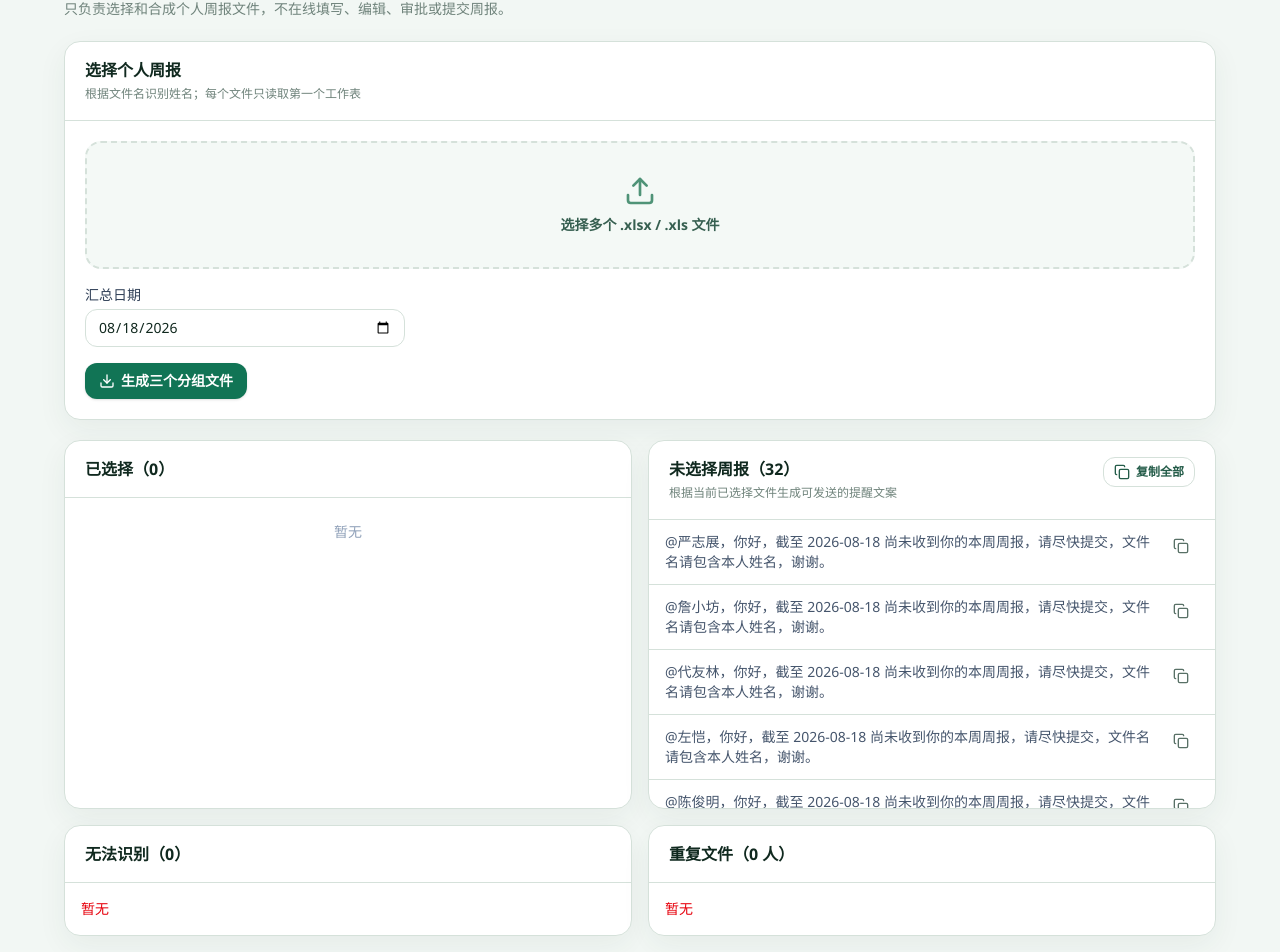
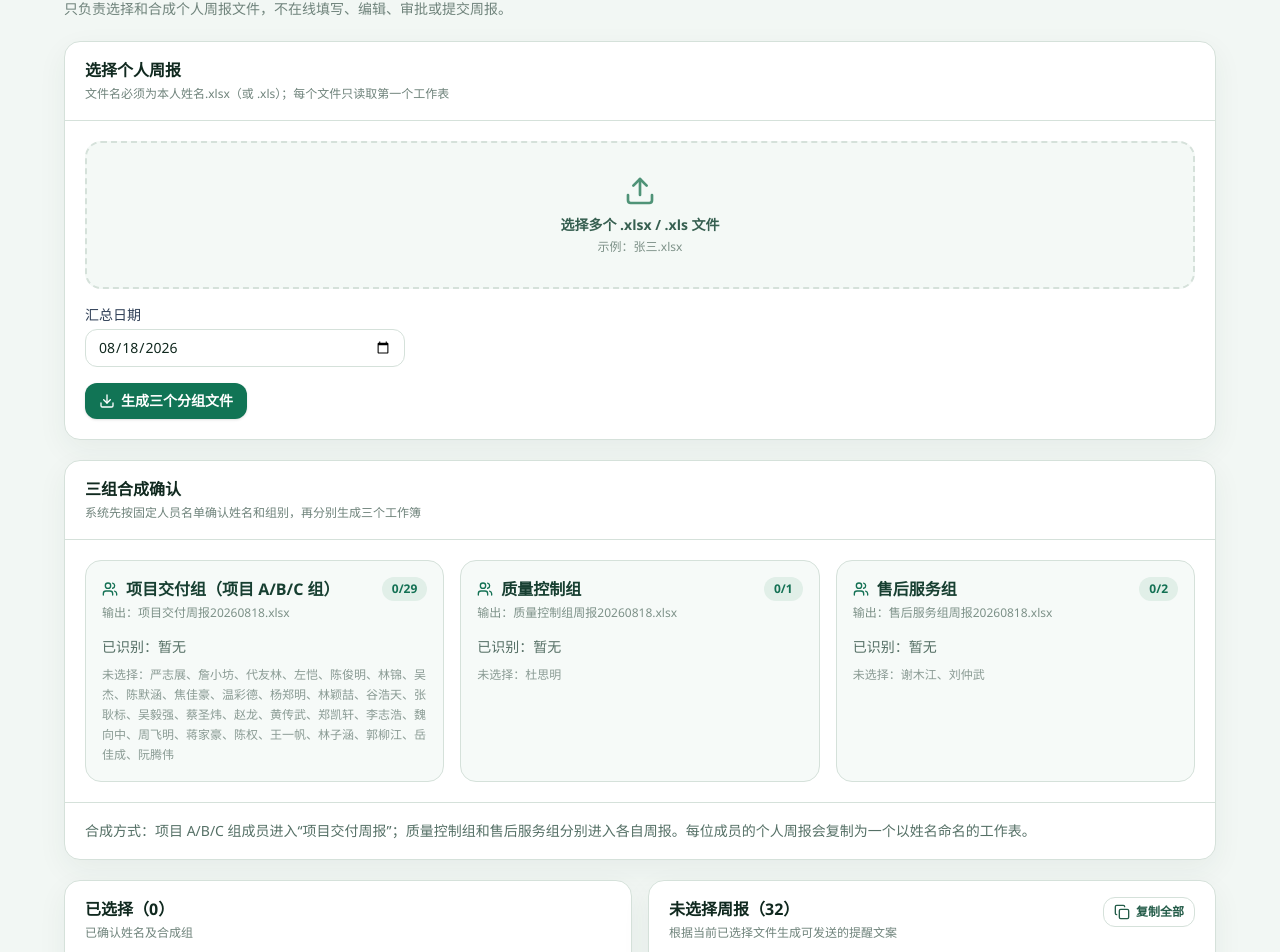
Before and after one commit to hannie1213/hiri-project-ops-toolkit, a Next.js app: page /weekly in a window 1280 px wide. Shown: the part 132-1084 px from the top of the page. Built offline with nearby package versions, Linux system fonts and the light colour scheme.

Commit message:
feat: clarify weekly report grouping

```diff
--- a/src/app/weekly/page.tsx
+++ b/src/app/weekly/page.tsx
@@ -1,9 +1,9 @@
 "use client";
 
 import { useMemo, useState } from "react";
-import { Copy, Download, FileSpreadsheet, Upload } from "lucide-react";
+import { Copy, Download, FileSpreadsheet, Upload, Users } from "lucide-react";
 import { Button, Card, CardHeader, Input } from "@/components/ui";
-import { buildWeeklyGroupWorkbooks, recognizeWeeklyMember, WEEKLY_GROUPS } from "@/lib/excel";
+import { buildWeeklyGroupWorkbooks, recognizeWeeklyMember, weeklyGroupForMember, WEEKLY_GROUP_LABELS, WEEKLY_GROUPS, type WeeklyGroupKey } from "@/lib/excel";
 
 type Selected = { file: File; member: string | null };
 
@@ -16,6 +16,11 @@ export default function WeeklyPage() {
   const duplicates = Object.entries(counts).filter(([, count]) => count > 1).map(([name]) => name);
   const allMembers = Object.values(WEEKLY_GROUPS).flat();
   const missing = allMembers.filter((name) => !counts[name]);
+  const groupOverview = (Object.keys(WEEKLY_GROUPS) as WeeklyGroupKey[]).map((group) => {
+    const members = [...WEEKLY_GROUPS[group]];
+    const selectedMembers = members.filter((name) => !!counts[name]);
+    return { group, members, selectedMembers, missingMembers: members.filter((name) => !counts[name]) };
+  });
 
   function choose(event: React.ChangeEvent<HTMLInputElement>) {
     setSelected(Array.from(event.target.files ?? []).map((file) => ({ file, member: recognizeWeeklyMember(file.name) })));
@@ -24,7 +29,7 @@ export default function WeeklyPage() {
   async function merge() {
     const invalid = selected.filter((item) => !item.member);
     if (!selected.length) return setMessage("请先选择个人周报 Excel 文件");
-    if (invalid.length) return setMessage(`以下文件无法识别人员，请修正文件名后重选：${invalid.map((item) => item.file.name).join("、")}`);
+    if (invalid.length) return setMessage(`以下文件无法识别人员，请将文件名改为本人姓名后重选：${invalid.map((item) => item.file.name).join("、")}`);
     if (duplicates.length) return setMessage(`同一人员选择了多个文件，已停止合成：${duplicates.join("、")}`);
     setBusy(true); setMessage("");
     try {
@@ -38,21 +43,22 @@ export default function WeeklyPage() {
     } catch (error) { setMessage(error instanceof Error ? error.message : "合成失败"); }
     finally { setBusy(false); }
   }
-  function reminderText(name: string) { return `@${name}，你好，截至 ${dateLabel} 尚未收到你的本周周报，请尽快提交，文件名请包含本人姓名，谢谢。`; }
+  function reminderText(name: string) { return `@${name}，你好，截至 ${dateLabel} 尚未收到你的本周周报，请尽快提交，并将文件名以自己的名字命名，谢谢。`; }
   async function copyReminder(text: string, name?: string) { if (!text.trim()) return setMessage("当前没有需要提醒的人员"); await navigator.clipboard.writeText(text); setMessage(name ? `已复制 ${name} 的周报提醒文案` : "已复制全部未提交周报提醒文案"); }
 
   return <div className="mx-auto max-w-6xl space-y-5">
     <div className="page-heading"><h1>周报 Excel 合成</h1><p className="mt-1 text-sm">只负责选择和合成个人周报文件，不在线填写、编辑、审批或提交周报。</p></div>
-    <Card><CardHeader title="选择个人周报" desc="根据文件名识别姓名；每个文件只读取第一个工作表"/><div className="space-y-4 p-5">
-      <label className="flex cursor-pointer flex-col items-center rounded-2xl border-2 border-dashed border-[#bcd5c8] bg-[#f4f9f6] py-8 transition hover:border-[#45a07b] hover:bg-[#ecf6f0]"><Upload className="h-8 w-8 text-[#4f9377]"/><span className="mt-2 text-sm font-semibold text-[#365f50]">选择多个 .xlsx / .xls 文件</span><input type="file" multiple accept=".xlsx,.xls" className="hidden" onChange={choose}/></label>
+    <Card><CardHeader title="选择个人周报" desc="文件名必须为本人姓名.xlsx（或 .xls）；每个文件只读取第一个工作表"/><div className="space-y-4 p-5">
+      <label className="flex cursor-pointer flex-col items-center rounded-2xl border-2 border-dashed border-[#bcd5c8] bg-[#f4f9f6] py-8 transition hover:border-[#45a07b] hover:bg-[#ecf6f0]"><Upload className="h-8 w-8 text-[#4f9377]"/><span className="mt-2 text-sm font-semibold text-[#365f50]">选择多个 .xlsx / .xls 文件</span><span className="mt-1 text-xs text-[#7d9188]">示例：张三.xlsx</span><input type="file" multiple accept=".xlsx,.xls" className="hidden" onChange={choose}/></label>
       <div className="max-w-xs"><label className="mb-1 block text-sm font-medium text-slate-700">汇总日期</label><Input type="date" value={dateLabel} onChange={setDateLabel}/></div>
       {message && <div className="rounded-lg border border-blue-200 bg-blue-50 px-4 py-3 text-sm text-blue-700">{message}</div>}
       <Button variant="primary" onClick={merge} disabled={busy}><Download className="h-4 w-4"/>{busy ? "正在合成…" : "生成三个分组文件"}</Button>
     </div></Card>
+    <Card><CardHeader title="三组合成确认" desc="系统先按固定人员名单确认姓名和组别，再分别生成三个工作簿"/><div className="grid gap-4 p-5 lg:grid-cols-3">{groupOverview.map((item) => <div key={item.group} className="rounded-2xl border border-[#dbe6e0] bg-[#f6faf8] p-4"><div className="flex items-start justify-between gap-3"><div><div className="flex items-center gap-2 font-bold text-[#173f31]"><Users className="h-4 w-4 text-[#147154]"/>{WEEKLY_GROUP_LABELS[item.group]}</div><div className="mt-1 text-xs text-[#7d9188]">输出：{item.group === "项目交付" ? "项目交付周报" : `${item.group}周报`}{dateLabel.replaceAll("-", "")}.xlsx</div></div><span className="rounded-full bg-[#e1efe8] px-2.5 py-1 text-xs font-bold text-[#147154]">{item.selectedMembers.length}/{item.members.length}</span></div><div className="mt-4 text-sm text-[#567066]">已识别：{item.selectedMembers.length ? item.selectedMembers.join("、") : "暂无"}</div><div className="mt-2 text-xs leading-5 text-[#8a9b94]">未选择：{item.missingMembers.length ? item.missingMembers.join("、") : "无"}</div></div>)}</div><div className="border-t border-[#dbe6e0] px-5 py-4 text-sm leading-6 text-[#557066]">合成方式：项目 A/B/C 组成员进入“项目交付周报”；质量控制组和售后服务组分别进入各自周报。每位成员的个人周报会复制为一个以姓名命名的工作表。</div></Card>
     <div className="grid gap-4 lg:grid-cols-2">
-      <Card><CardHeader title={`已选择（${recognized.length}）`}/><div className="max-h-72 divide-y overflow-y-auto">{recognized.map((item) => <div key={item.file.name + item.file.size} className="flex items-center justify-between px-4 py-2 text-sm"><span className="truncate">{item.file.name}</span><span className="ml-3 rounded bg-green-50 px-2 py-0.5 text-green-700">{item.member}{counts[item.member] > 1 ? " · 重复" : ""}</span></div>)}{!recognized.length && <div className="p-6 text-center text-sm text-slate-400">暂无</div>}</div></Card>
+      <Card><CardHeader title={`已选择（${recognized.length}）`} desc="已确认姓名及合成组"/><div className="max-h-72 divide-y overflow-y-auto">{recognized.map((item) => { const group = weeklyGroupForMember(item.member); return <div key={item.file.name + item.file.size} className="flex items-center justify-between gap-3 px-4 py-2 text-sm"><span className="truncate">{item.file.name}</span><span className="ml-3 shrink-0 rounded bg-green-50 px-2 py-0.5 text-green-700">{item.member} · {group ? WEEKLY_GROUP_LABELS[group] : "未分组"}{counts[item.member] > 1 ? " · 重复" : ""}</span></div>; })}{!recognized.length && <div className="p-6 text-center text-sm text-slate-400">暂无</div>}</div></Card>
       <Card><CardHeader title={`未选择周报（${missing.length}）`} desc="根据当前已选择文件生成可发送的提醒文案" right={<Button variant="secondary" size="sm" onClick={() => copyReminder(missing.map(reminderText).join("\n\n"))}><Copy className="h-4 w-4"/>复制全部</Button>}/><div className="max-h-72 divide-y overflow-y-auto">{missing.map((name) => <div key={name} className="flex items-start justify-between gap-3 px-4 py-3"><p className="text-sm leading-5 text-slate-600">{reminderText(name)}</p><Button variant="ghost" size="sm" title={`复制${name}提醒`} onClick={() => copyReminder(reminderText(name), name)}><Copy className="h-4 w-4"/></Button></div>)}{!missing.length && <div className="p-6 text-center text-sm text-slate-400">所有人员均已选择周报文件</div>}</div></Card>
-      <Card><CardHeader title={`无法识别（${selected.filter((item) => !item.member).length}）`}/><div className="p-4 text-sm text-red-600">{selected.filter((item) => !item.member).map((item) => <div key={item.file.name}>· {item.file.name}</div>)}{selected.every((item) => item.member) && "暂无"}</div></Card>
+      <Card><CardHeader title={`无法识别（${selected.filter((item) => !item.member).length}）`} desc="文件名必须与三组人员名单中的姓名完全一致"/><div className="p-4 text-sm text-red-600">{selected.filter((item) => !item.member).map((item) => <div key={item.file.name}>· {item.file.name}</div>)}{selected.every((item) => item.member) && "暂无"}</div></Card>
       <Card><CardHeader title={`重复文件（${duplicates.length} 人）`}/><div className="p-4 text-sm text-red-600">{duplicates.length ? duplicates.join("、") : "暂无"}</div></Card>
     </div>
     <div className="rounded-lg border border-amber-200 bg-amber-50 p-4 text-sm leading-6 text-amber-800"><FileSpreadsheet className="mr-1 inline h-4 w-4"/>浏览器合成会尽量保留文字、常见格式、合并单元格、列宽和行高；复杂图片、宏及特殊格式可能无法完整保留，复杂文件建议继续使用 Windows 桌面版合成。</div>
--- a/src/lib/excel.ts
+++ b/src/lib/excel.ts
@@ -11,12 +11,25 @@ export const WEEKLY_GROUPS = {
   售后服务组: [...TEAM_MEMBERS.AFTERSALES],
 } as const;
 
+export type WeeklyGroupKey = keyof typeof WEEKLY_GROUPS;
+
+export const WEEKLY_GROUP_LABELS: Record<WeeklyGroupKey, string> = {
+  项目交付: "项目交付组（项目 A/B/C 组）",
+  质量控制组: "质量控制组",
+  售后服务组: "售后服务组",
+};
+
 export function recognizeWeeklyMember(fileName: string): string | null {
-  return Object.values(WEEKLY_GROUPS).flat().find((name) => fileName.includes(name)) ?? null;
+  const baseName = fileName.replace(/\.(xlsx|xls)$/i, "").trim();
+  return Object.values(WEEKLY_GROUPS).flat().find((name) => baseName === name) ?? null;
+}
+
+export function weeklyGroupForMember(memberName: string): WeeklyGroupKey | null {
+  return (Object.keys(WEEKLY_GROUPS) as WeeklyGroupKey[]).find((group) => (WEEKLY_GROUPS[group] as readonly string[]).includes(memberName)) ?? null;
 }
 
 export async function buildWeeklyGroupWorkbooks(files: Array<{ fileName: string; memberName: string; buffer: Uint8Array }>, dateLabel: string): Promise<Array<{ fileName: string; buffer: Uint8Array }>> {
-  const groups: Array<{ key: keyof typeof WEEKLY_GROUPS; filePrefix: string }> = [
+  const groups: Array<{ key: WeeklyGroupKey; filePrefix: string }> = [
     { key: "项目交付", filePrefix: "项目交付周报" }, { key: "质量控制组", filePrefix: "质量控制组周报" }, { key: "售后服务组", filePrefix: "售后服务组周报" },
   ];
   const results: Array<{ fileName: string; buffer: Uint8Array }> = [];
```
Also changed, not shown: 22 other files (tests, documents, lock files or other folders).
